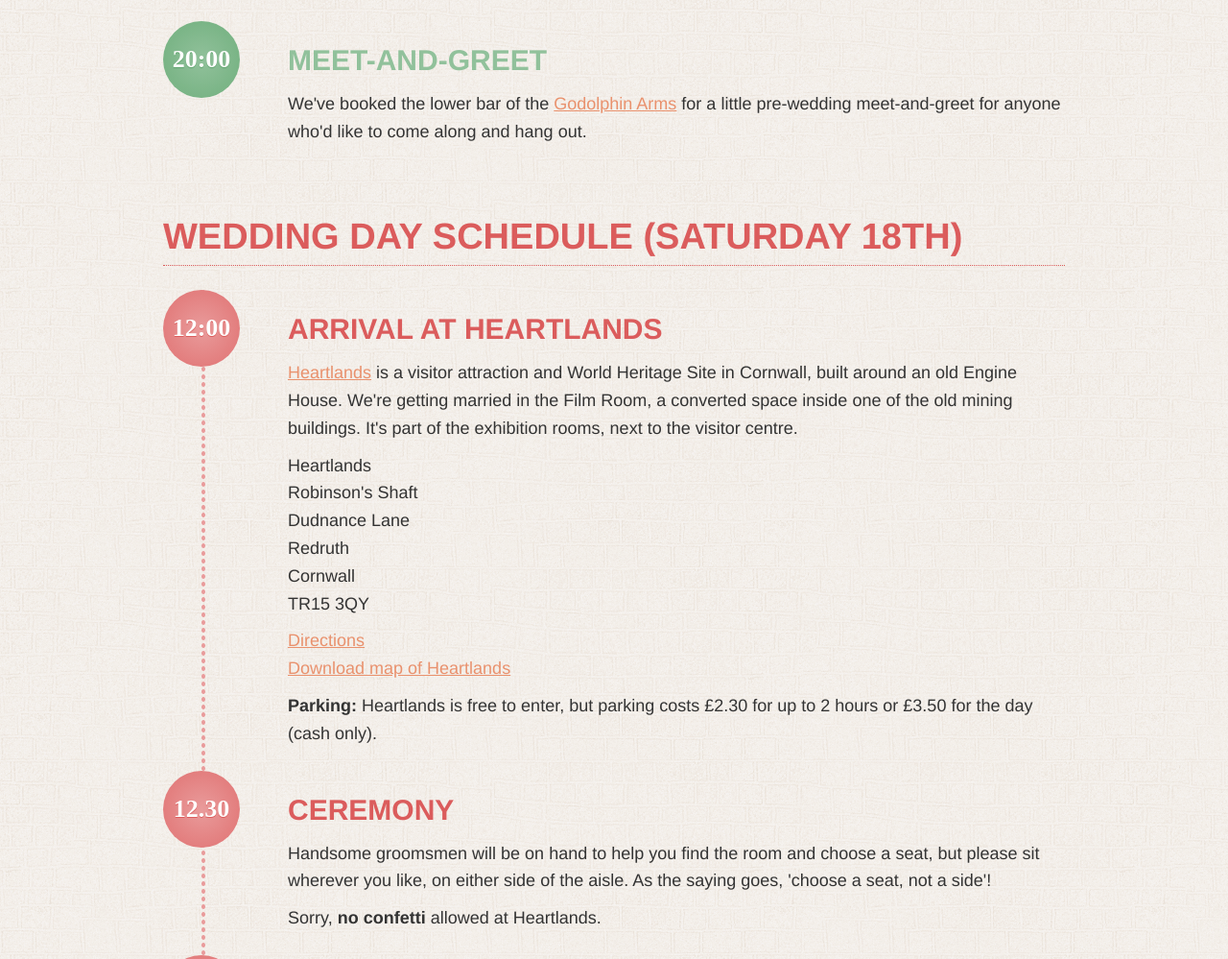
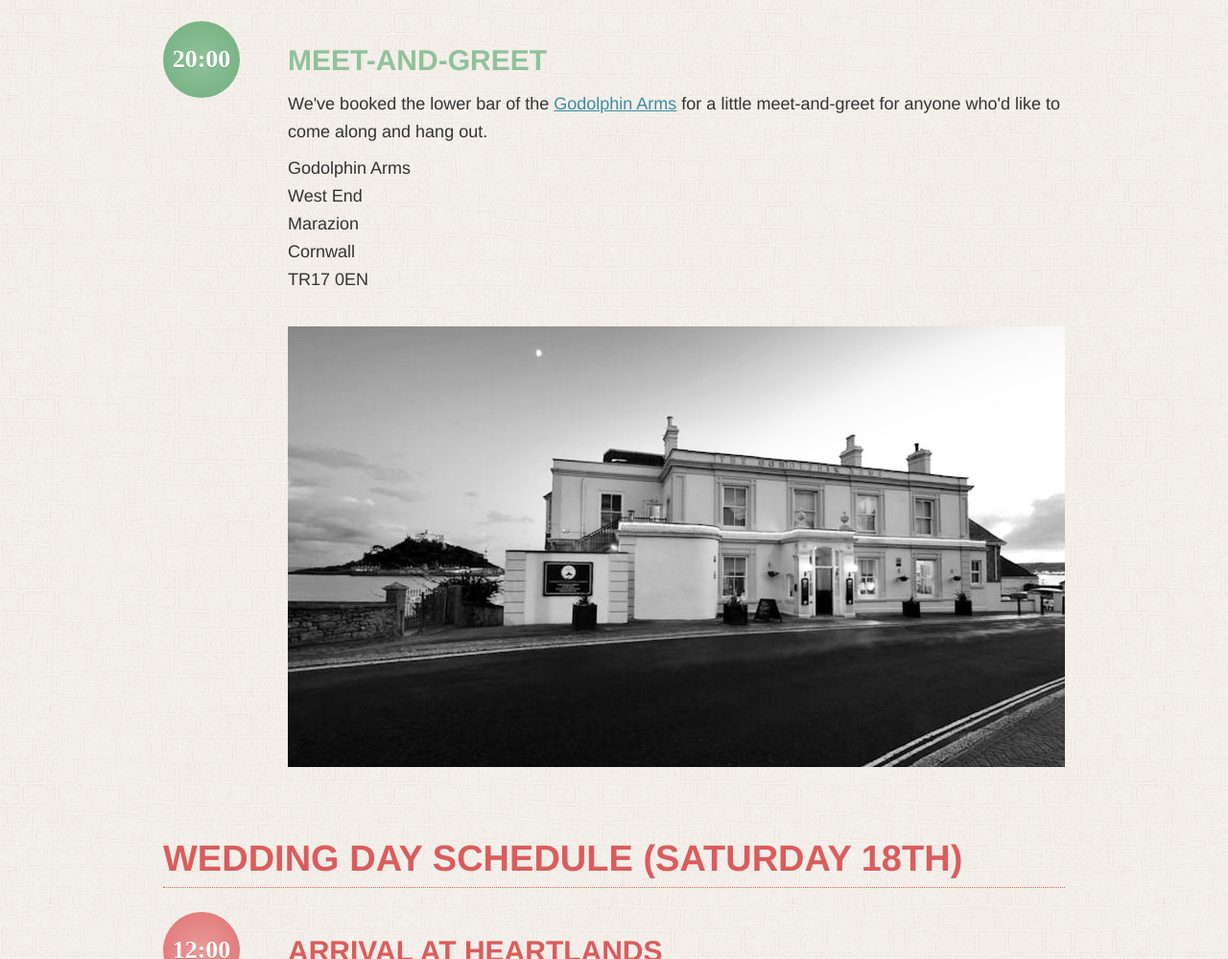
Before and after one commit to andrewdavey/wedding, a website: page index.html in a window 1280 px wide. Shown: the part 1302-2301 px from the top of the page at 96% size. Drawn offline with nearby package versions, Linux system fonts and the light colour scheme; a web font is replaced by a local one.

Commit message:
Added pic of Godolphin Arms

```diff
--- a/index.html
+++ b/index.html
@@ -98,7 +98,17 @@
             <div class="col-sm-12 schedule schedule-17th">
             <h2 class="arrival"><span class="t">20:00</span> Meet-and-Greet</h2>
                 <p>
-                    We've booked the lower bar of the <a href="http://www.godolphinarms.co.uk/">Godolphin Arms</a> for a little pre-wedding meet-and-greet for anyone who'd like to come along and hang out.
+                    We've booked the lower bar of the <a href="http://www.godolphinarms.co.uk/">Godolphin Arms</a> for a little meet-and-greet for anyone who'd like to come along and hang out.
+                </p>
+                <p>
+                    Godolphin Arms<br />
+                    West End<br />
+                    Marazion<br />
+                    Cornwall<br />
+                    TR17 0EN
+                </p>
+                <p>
+                    <img src="/images/godolphin-arms-bw.jpg" alt="Godolphin Arms" />
                 </p>
             </div>
         </div>
--- a/less/site.less
+++ b/less/site.less
@@ -230,6 +230,10 @@ form,
 /******* SCHEDULE *******/
 /************************/
 
+.schedule-17th a {
+  color: #3D8DA2;
+}
+
 .schedule-date {
   margin-bottom: 10px;
   font-size: 38px;
```
Also changed, not shown: css/index.css, images/._godolphin-arms-bw.jpg (added), images/._godolphin-arms.jpg (added), images/godolphin-arms-bw.jpg (added), images/godolphin-arms.jpg (added).
